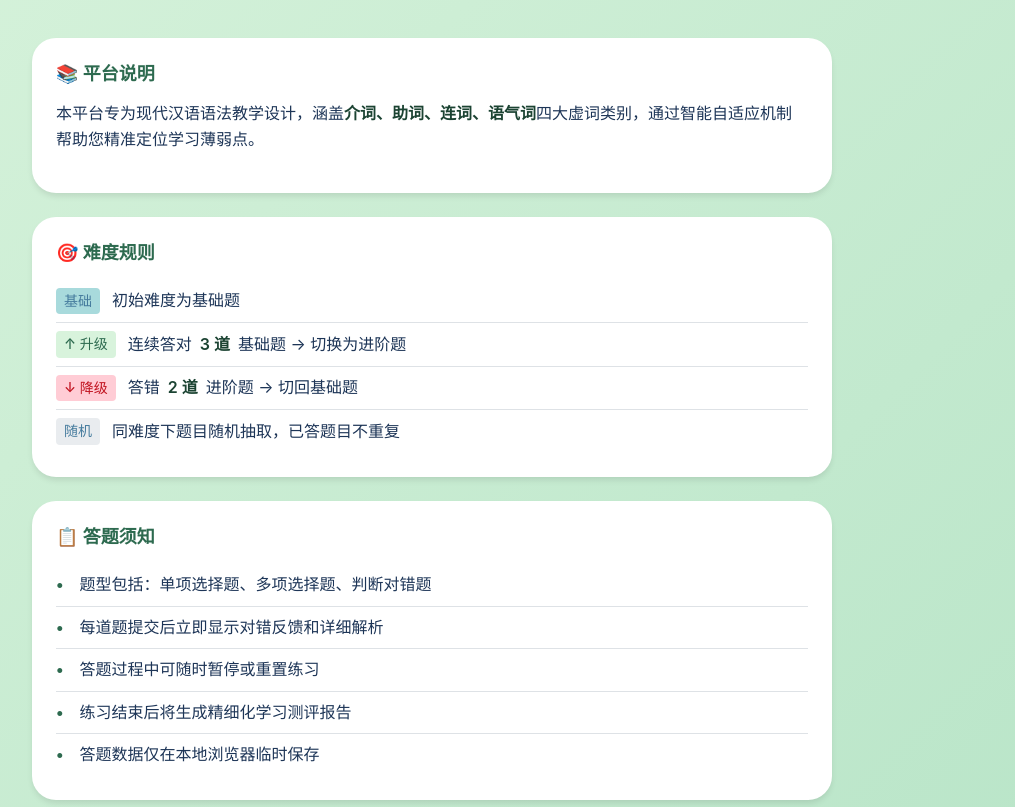
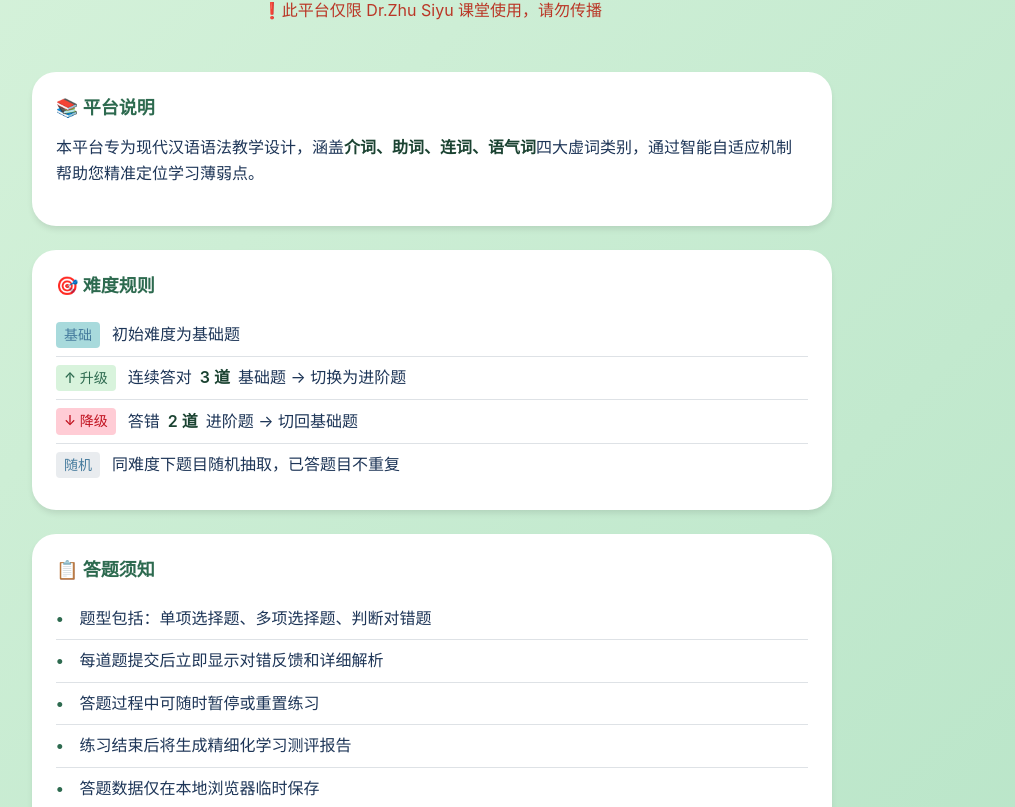
Before and after one commit to SunnyCloudYang/hank-test, a plain HTML site: page index.html in a window 1280 px wide. Shown: the part 134-941 px from the top of the page, without its empty margins (208-1223 px from the left). Drawn offline with nearby package versions, Linux system fonts and the light colour scheme.

Commit message:
docs: add a hint

```diff
--- a/index.html
+++ b/index.html
@@ -18,6 +18,10 @@
             <div class="container">
                 <header class="welcome-header">
                     <h1 class="title">现代汉语虚词练习平台</h1>
+                <!-- INSERT_YOUR_CODE -->
+                <p class="site-hint" style="color: #ba3626; margin-top: 8px; font-size: 1rem;">
+                    ❗️此平台仅限 Dr.Zhu Siyu 课堂使用，请勿传播
+                </p>
                 </header>
 
                 <section class="intro-section">
```
Also changed, not shown: 1 other file.
